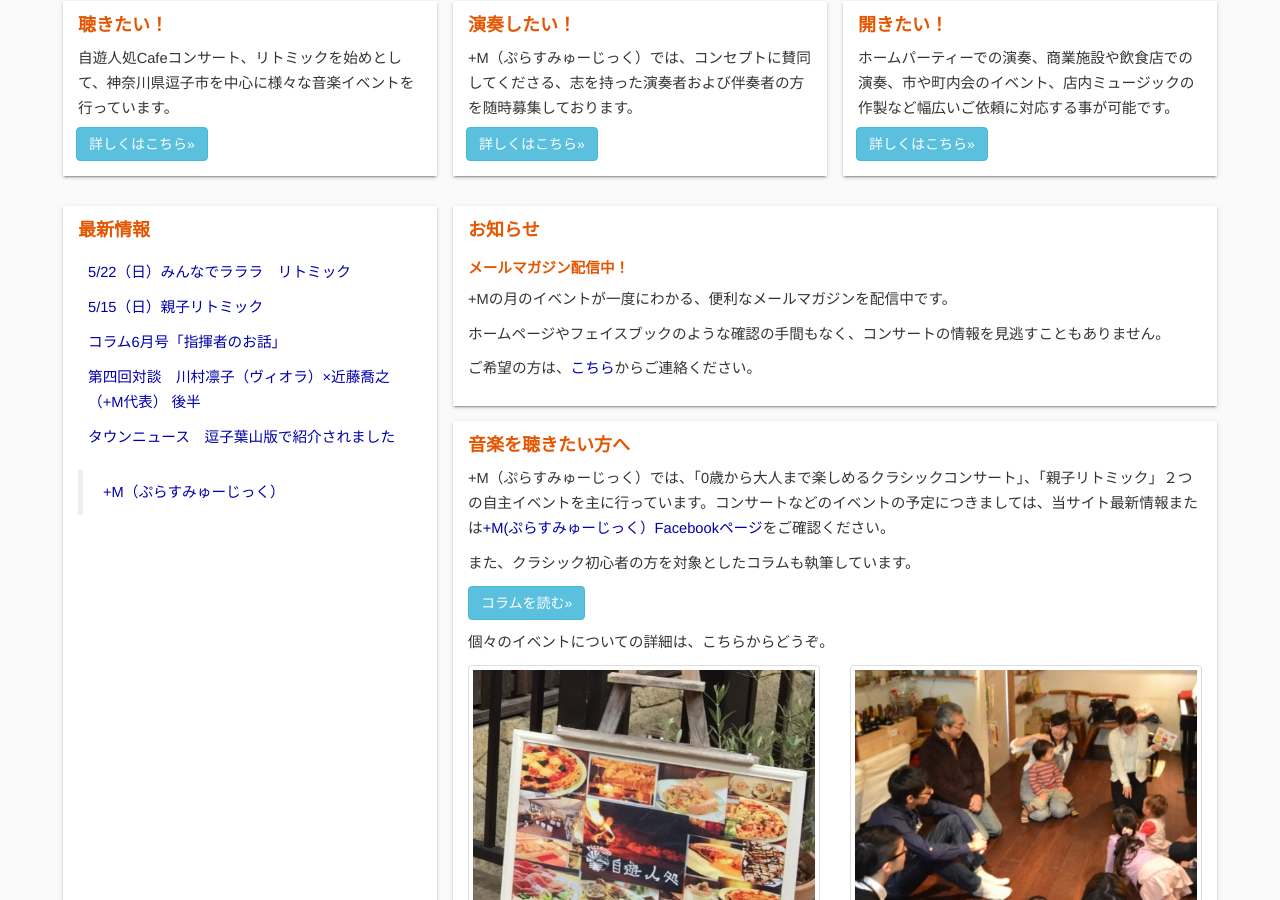
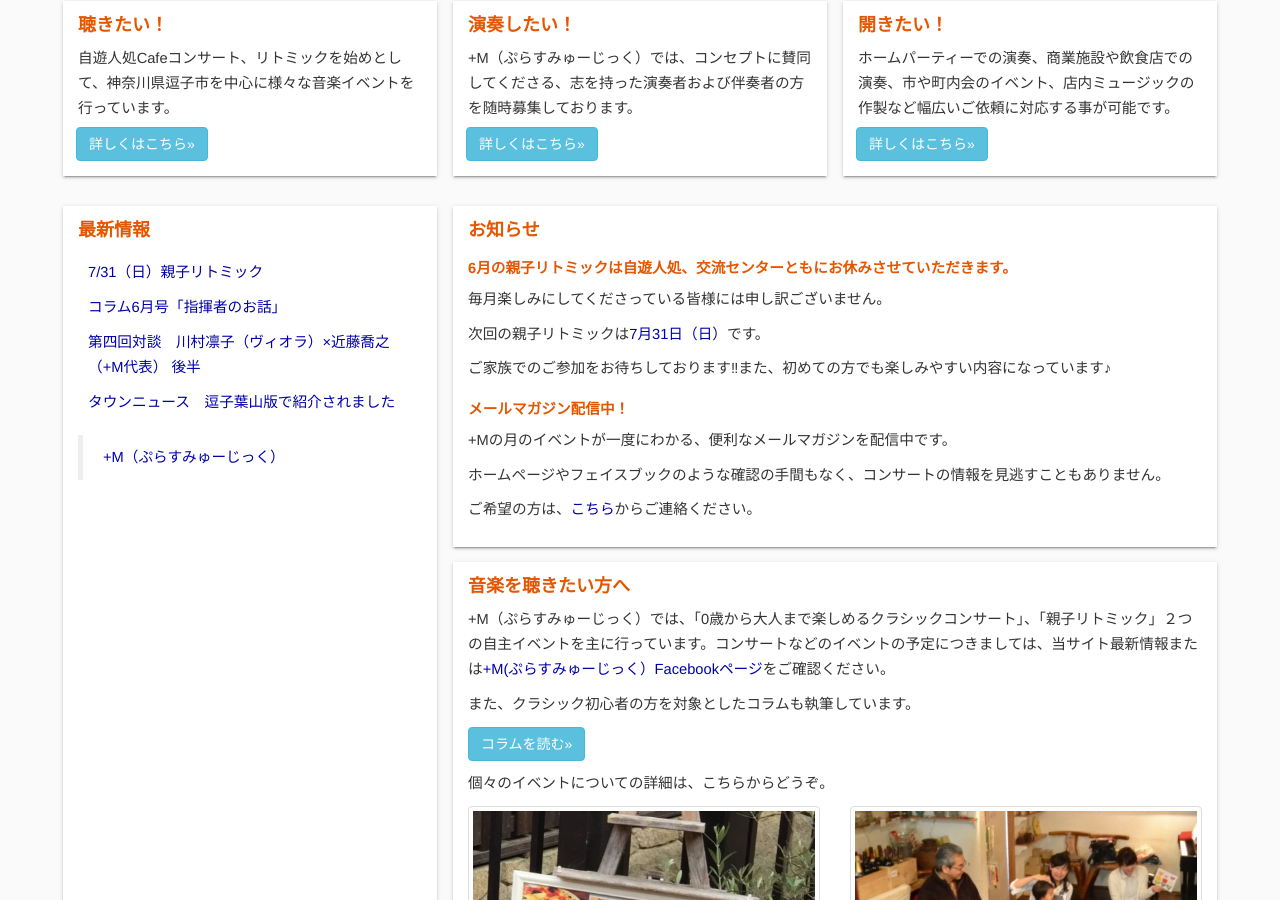
Before and after one commit to shinnkondo/plus-music-japan.github.io, a Jekyll site: the page built from index.html, in a window 1280 px wide and 900 px high, scrolled down 556 px. Built offline with Jekyll 4.4.1, drawn with Linux system fonts in a browser that asks for light colours; nearby versions of some CDN libraries; some web fonts are replaced.

Commit message:
六月、七月分リトミックの更新。

```diff
--- a/_data/concert.yaml
+++ b/_data/concert.yaml
@@ -15,6 +15,7 @@ jiyu-jin:
 - 2015-03-25-concert.png
 - 2015-02-25-concert.png
 rythmique:
+- rythmique-2016-07-31.jpg
 - rythmique-2016-05-15.jpg
 - rythmique-2016-04-10.jpg
 - rythmique-2016-03-20.jpg
--- a/_data/news.csv
+++ b/_data/news.csv
@@ -1,6 +1,5 @@
 title,url,publishat
-5/22（日）みんなでラララ　リトミック,/assets/images/rarara-2016-05-22.jpg,
-5/15（日）親子リトミック,/rythmique.html#coming-up,
+7/31（日）親子リトミック,/rythmique.html#coming-up,
 コラム6月号「指揮者のお話｣,/column/2016/06/conductor.html,
 第四回対談　川村凛子（ヴィオラ）×近藤喬之（+M代表） 後半,/interview/2016/05/interview-kawamura-kondo-part2.html,
 タウンニュース　逗子葉山版で紹介されました,http://www.townnews.co.jp/0503/2015/05/15/283567.html,
--- a/index.html
+++ b/index.html
@@ -105,6 +105,10 @@ description: ""
 			<div class="main-column col-sm-6 col-md-7 col-lg-8">
 				<div class="paper-box">
 					<h2>お知らせ</h2>
+					<h3>6月の親子リトミックは自遊人処、交流センターともにお休みさせていただきます。</h3>
+					<p>毎月楽しみにしてくださっている皆様には申し訳ございません。</p>
+					<p>次回の親子リトミックは<a href="{{BASE_PATH}}/rythmique.html#coming-up">7月31日（日）</a>です。</p>
+					<p>ご家族でのご参加をお待ちしております‼また、初めての方でも楽しみやすい内容になっています♪</p>
 					<h3>メールマガジン配信中！</h3>
 					<p>
 						+Mの月のイベントが一度にわかる、便利なメールマガジンを配信中です。
@@ -161,9 +165,9 @@ description: ""
 </script>
 <script src="{{ BASE_PATH }}/assets/js/jquery.matchHeight-min.js"></script>
 <script type="text/javascript">
-$( document ).ready(function() {
-	$(".main-columns .main-column").matchHeight({});
-	$(".multiple-header .paper-box").matchHeight({});
-	$(".concerts .thumbnail").matchHeight({});
-})
+	$( document ).ready(function() {
+		$(".main-columns .main-column").matchHeight({});
+		$(".multiple-header .paper-box").matchHeight({});
+		$(".concerts .thumbnail").matchHeight({});
+	})
 </script>
```
Also changed, not shown: assets/images/rythmique-2016-07-31.jpg (added).
